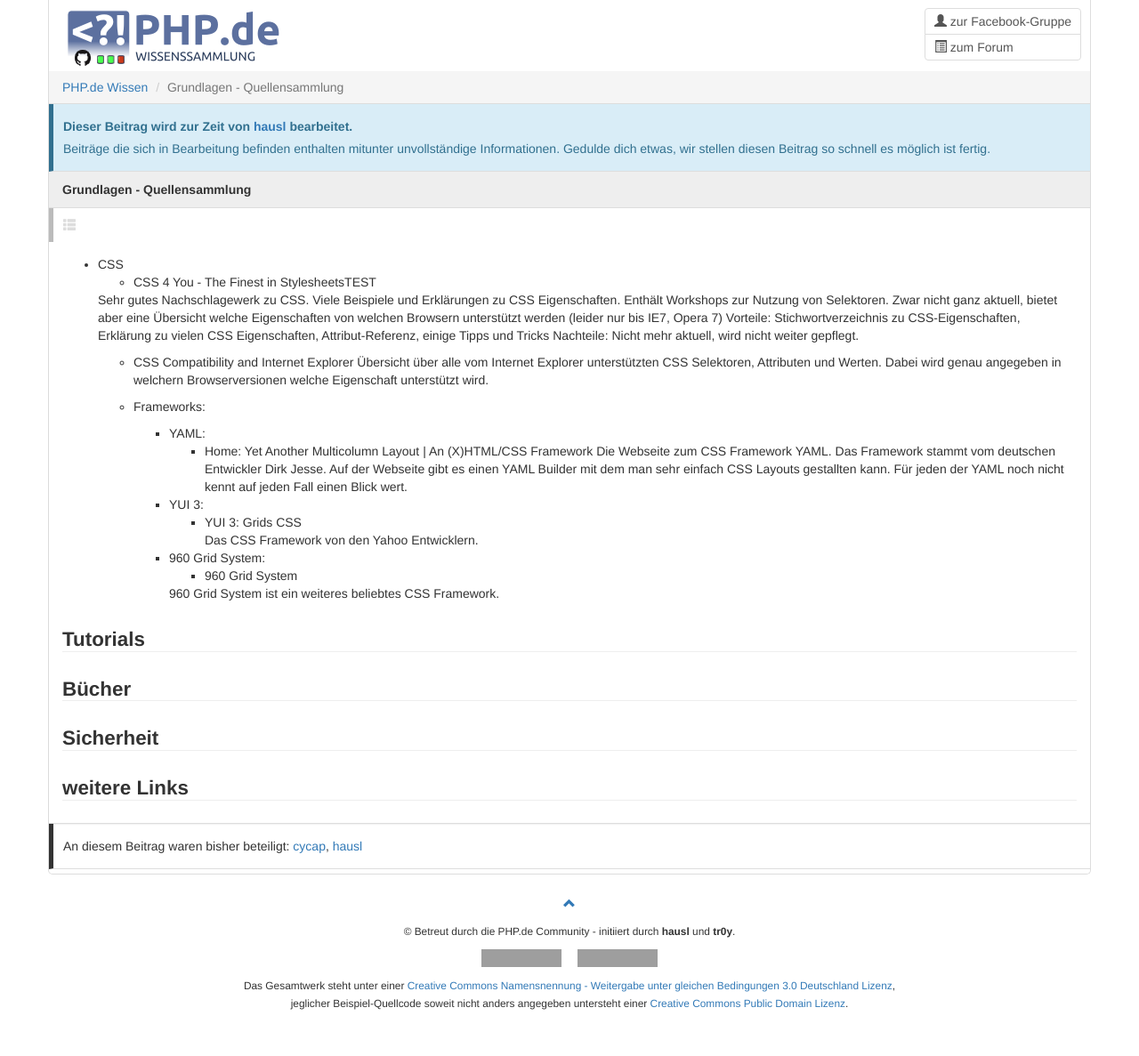
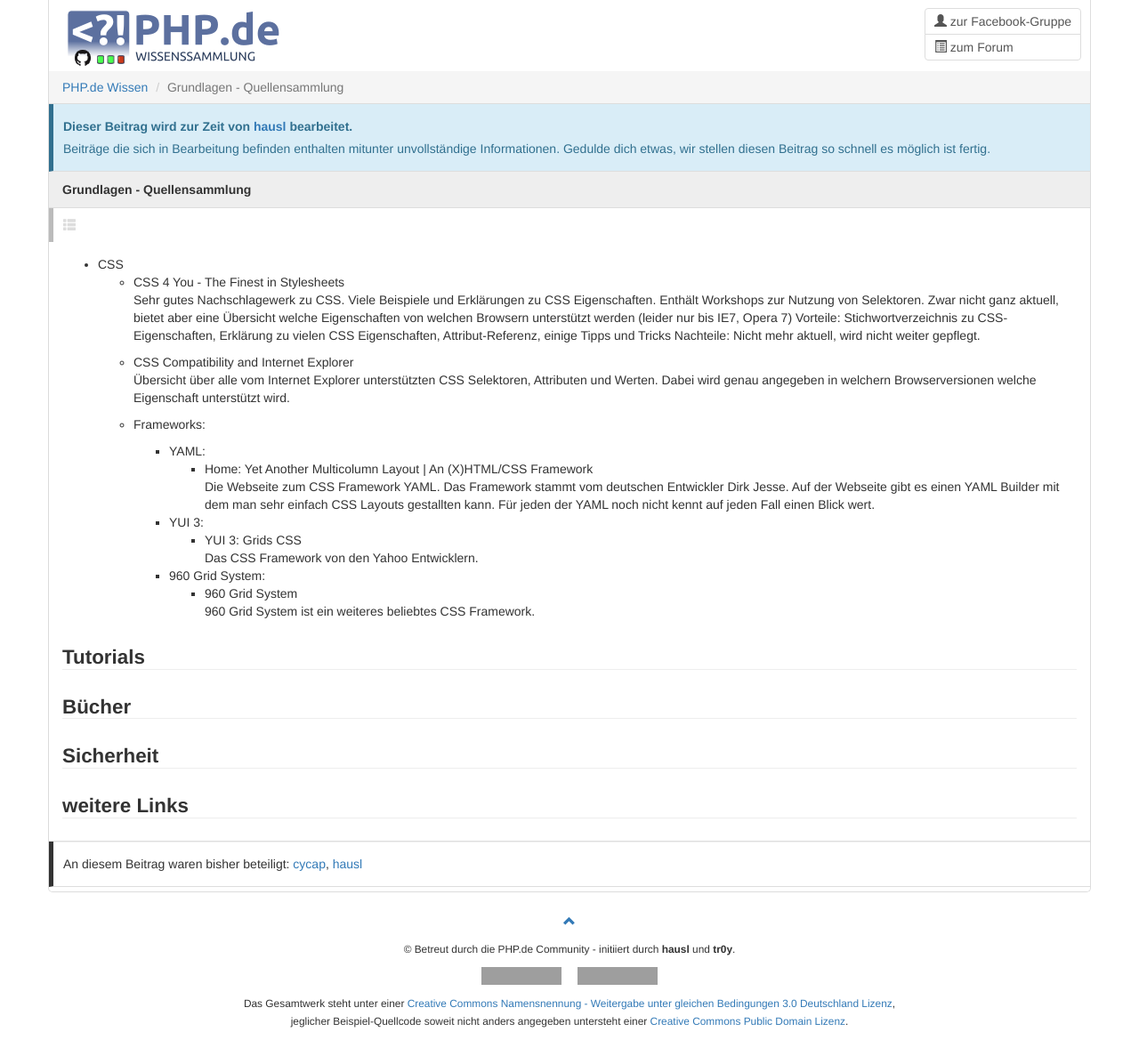
Before and after one commit to php-de/php-de.github.io, a Jekyll site: the page built from introduction/grundlagen.md, in a window 1280 px wide. Shown: the whole page at 89% size. Built offline with Jekyll 4.4.1, drawn with Linux system fonts in a browser that asks for light colours; nearby versions of some CDN libraries; grey boxes are pictures that could not be loaded.

Commit message:
Update grundlagen.md

```diff
--- a/introduction/grundlagen.md
+++ b/introduction/grundlagen.md
@@ -24,8 +24,7 @@
 ---
 
 * CSS
-    * CSS 4 You - The Finest in StylesheetsTEST
-
+    * CSS 4 You - The Finest in Stylesheets
     Sehr gutes Nachschlagewerk zu CSS. Viele Beispiele und Erklärungen zu CSS Eigenschaften. Enthält Workshops zur Nutzung von Selektoren. Zwar nicht ganz aktuell, bietet aber eine Übersicht welche Eigenschaften von welchen Browsern unterstützt werden (leider nur bis IE7, Opera 7)
     Vorteile: Stichwortverzeichnis zu CSS-Eigenschaften, Erklärung zu vielen CSS Eigenschaften, Attribut-Referenz, einige Tipps und Tricks
     Nachteile: Nicht mehr aktuell, wird nicht weiter gepflegt.
@@ -48,10 +47,7 @@
 
         * 960 Grid System:
             * 960 Grid System
-
             960 Grid System ist ein weiteres beliebtes CSS Framework.
-
-
 
 ### Tutorials
 
```
